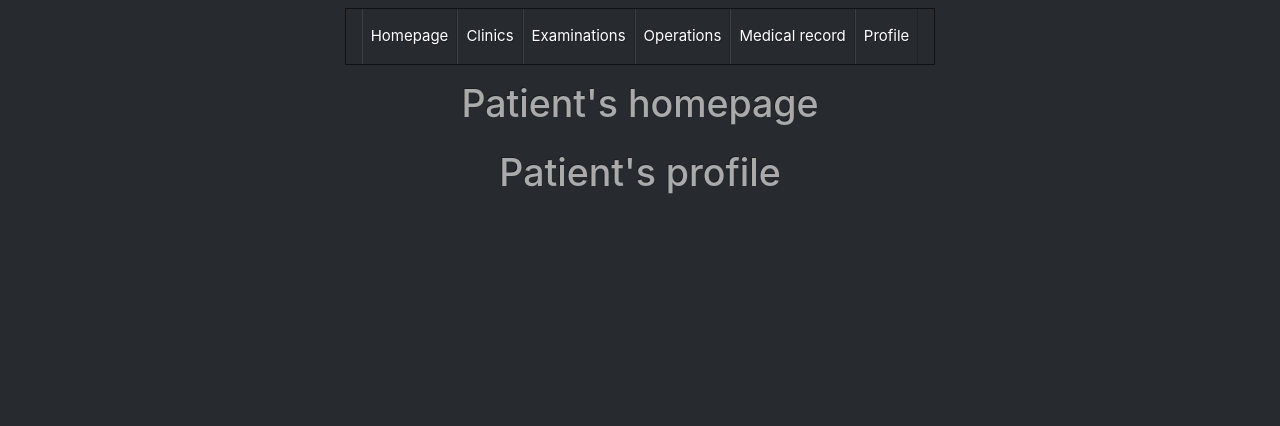
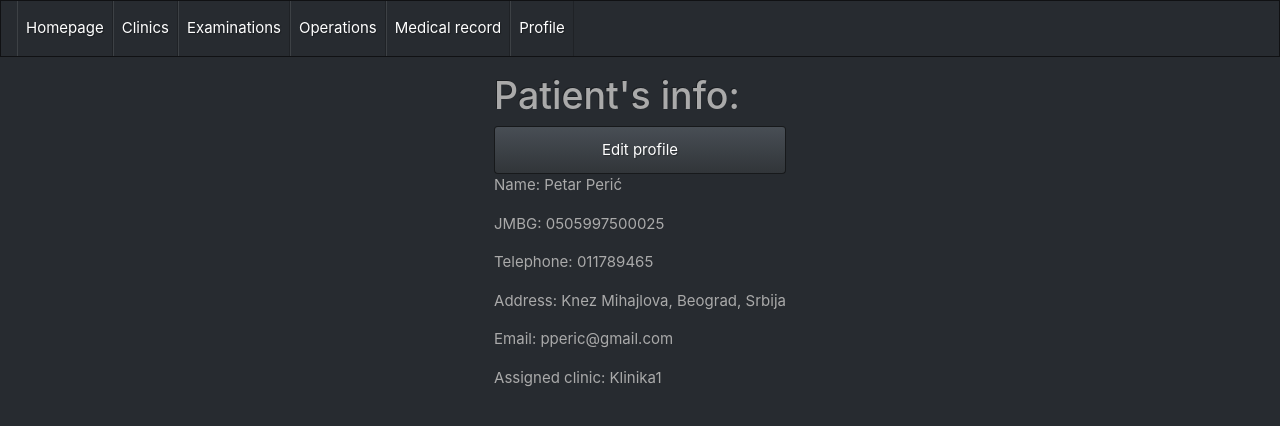
Before and after one commit to stefankovac10/tim-62-isa-psw, a Vue app in the folder clinic-center-project/: page /patient/profile in a window 1280 px wide. Shown: the top 426 px of the page. Built offline with nearby package versions, Linux system fonts and the light colour scheme.

Commit message:
Initial look for patient's profile done

```diff
--- a/clinic-center-project/src/components/NavBarPatient.vue
+++ b/clinic-center-project/src/components/NavBarPatient.vue
@@ -1,5 +1,5 @@
 <template>
-  <div class="d-flex p-2 justify-content-center">
+  <div>
     <nav class="navbar navbar-expand-lg navbar-dark bg-dark">
       <div class="navbar-collapse collapse" id="navbarColor01">
         <ul class="navbar-nav mr-auto">
--- a/clinic-center-project/src/views/patient/PatientHome.vue
+++ b/clinic-center-project/src/views/patient/PatientHome.vue
@@ -1,7 +1,6 @@
 <template>
   <div>
     <PHomepage></PHomepage>
-    <h1 class="d-flex p-2 justify-content-center">Patient's homepage</h1>
     <router-view></router-view>
   </div>
 </template>
--- a/clinic-center-project/src/views/patient/PatientsProfile.vue
+++ b/clinic-center-project/src/views/patient/PatientsProfile.vue
@@ -1,13 +1,33 @@
 <template>
   <div class="d-flex p-2 justify-content-center">
-    <h1>Patient's profile</h1>
+    <div class="d-flex flex-column p-2">
+      <h1>Patient's info:</h1>
+      <button type="button" class="btn btn-primary" v-on:click="editProfile">Edit profile</button>
+
+      <p>Name: {{ name }} {{ surname }}</p>
+      <p>JMBG: {{ jmbg }}</p>
+      <p>Telephone: {{ telephone }}</p>
+      <p>Address: {{ address }}, {{ city }}, {{ country }}</p>
+      <p>Email: {{ email }}</p>
+      <p>Assigned clinic: {{ clinic }}</p>
+    </div>
   </div>
 </template>
 
 <script>
 export default {
   data: function() {
-    return {};
+    return {
+      name: "Petar",
+      surname: "Perić",
+      jmbg: "0505997500025",
+      telephone: "011789465",
+      country: "Srbija",
+      city: "Beograd",
+      address: "Knez Mihajlova",
+      email: "pperic@gmail.com",
+      clinic: "Klinika1"
+    };
   }
 };
 </script>
```
